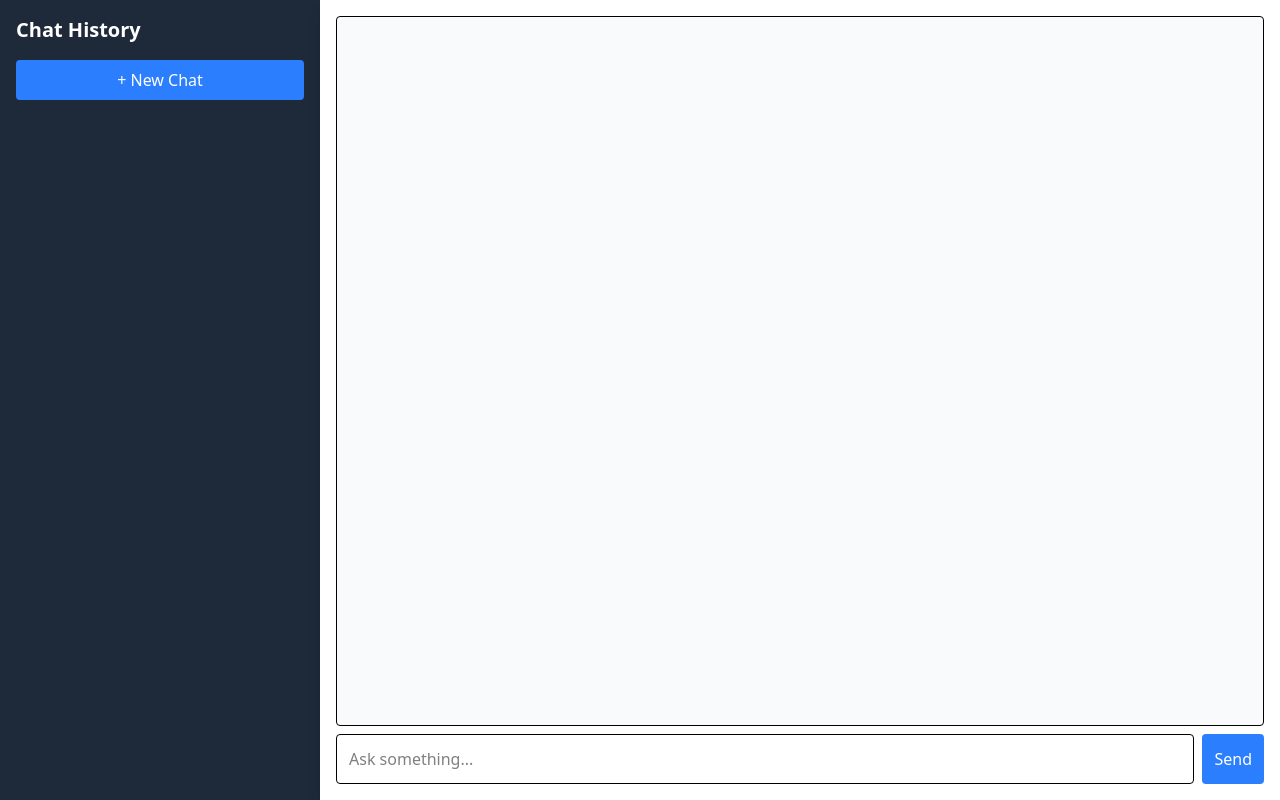
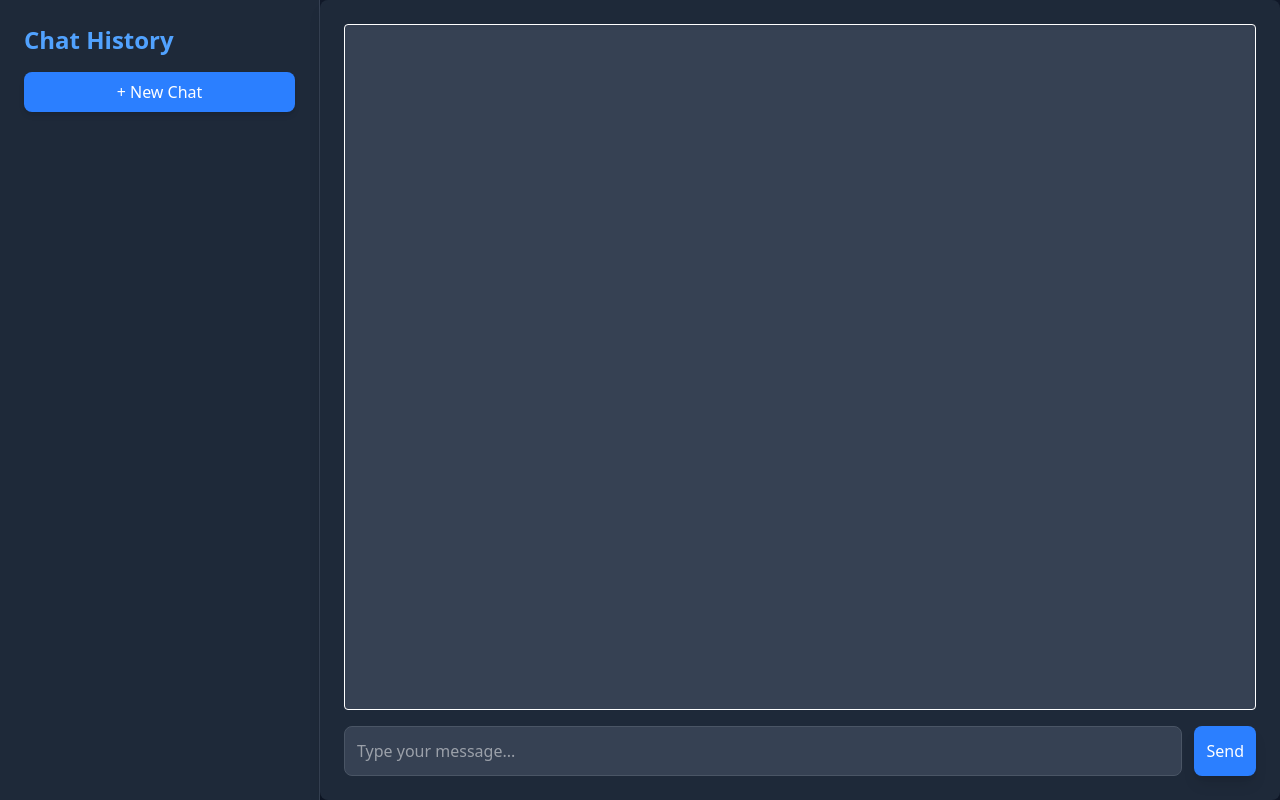
Before and after one commit to Tejas-Mehetre/Hackathon, a React (Vite) app: page /chatbot in a window 1280 px wide. Built offline with nearby package versions, Linux system fonts and the light colour scheme.

Commit message:
UI improve

```diff
--- a/src/component/chatHistory.jsx
+++ b/src/component/chatHistory.jsx
@@ -3,10 +3,10 @@ import { Trash2 } from "lucide-react";
 
 const ChatHistory = ({ history, loadChat, handleNewChat, deleteChat }) => {
   return (
-    <div className="w-1/4 bg-gray-800 text-white p-4 overflow-y-auto">
-      <h2 className="text-xl font-semibold mb-4">Chat History</h2>
+    <div className="w-1/4 bg-gray-800 text-white p-6 border-r border-gray-700 shadow-lg">
+      <h2 className="text-2xl font-semibold mb-4 text-blue-400">Chat History</h2>
       <button
-        className="w-full bg-blue-500 text-white py-2 mb-4 rounded"
+        className="w-full bg-blue-500 text-white py-2 mb-4 rounded-lg shadow-md hover:bg-blue-600"
         onClick={handleNewChat}
       >
         + New Chat
@@ -15,11 +15,11 @@ const ChatHistory = ({ history, loadChat, handleNewChat, deleteChat }) => {
         {history.map((session) => (
           <div
             key={session.id}
-            className="p-2 bg-gray-700 rounded flex justify-between items-center cursor-pointer hover:bg-gray-600"
-            onClick={() => loadChat(session.id)} // ✅ Correct way to load chat
+            className="p-3 bg-gray-700 rounded-lg flex justify-between items-center cursor-pointer transition-all hover:bg-gray-600 hover:shadow-md"
+            onClick={() => loadChat(session.id)}
           >
-            <div className="flex-1">{session.title}</div>
-            <button onClick={() => deleteChat(session.id)} className="ml-2 text-red-400 hover:text-red-600">
+            <div className="flex-1 text-gray-300">{session.title}</div>
+            <button onClick={() => deleteChat(session.id)} className="ml-2 text-red-400 hover:text-red-500">
               <Trash2 size={18} />
             </button>
           </div>
--- a/src/component/chatbot.jsx
+++ b/src/component/chatbot.jsx
@@ -1,5 +1,5 @@
 import React, { useEffect, useState } from "react";
-import ChatHistory from "./chatHistory";
+import ChatHistory from "./ChatHistory";
 import axios from "axios";
 
 const Chatbot = () => {
@@ -23,20 +23,15 @@ const Chatbot = () => {
 
     const userMessage = { text: input, sender: "user" };
     setMessages((prev) => [...prev, userMessage]);
-
     setLoading(true);
 
     try {
       const response = await axios.post("http://localhost:3000/model/getmodelResponse", { query: input });
-
       const data = response.data;
       const employees = data.allFilteredData.response.response.map(emp => emp.EmployeeName);
-
-      // Ensure the response is displayed as a list
       const botMessage = { text: employees, sender: "bot" };
 
       setMessages((prev) => [...prev, botMessage]);
-
       saveChatHistory(userMessage, botMessage);
     } catch (error) {
       console.error("Error fetching response:", error);
@@ -69,14 +64,8 @@ const Chatbot = () => {
   };
 
   const handleNewChat = () => {
-    if (messages.length > 0) {
-      const firstMessage = messages.find((msg) => msg.sender === "user")?.text || "Untitled Chat";
-      const newChat = { id: Date.now(), title: firstMessage.slice(0, 20), messages: [...messages] };
-
-      setHistory((prev) => [...prev, newChat]);
-      setMessages([]);
-      setCurrentChatId(null);
-    }
+    setMessages([]);
+    setCurrentChatId(null);
   };
 
   const deleteChat = (id) => {
@@ -90,24 +79,17 @@ const Chatbot = () => {
   };
 
   return (
-    <div className="flex h-screen bg-gray-100">
-      {/* Sidebar - Chat History */}
-      <ChatHistory
-        history={history}
-        loadChat={loadChat}  // ✅ Pass correct function
-        handleNewChat={handleNewChat}
-        deleteChat={deleteChat}
-      />
+    <div className="flex h-screen bg-gray-900 text-white">
+      <ChatHistory history={history} loadChat={loadChat} handleNewChat={handleNewChat} deleteChat={deleteChat} />
 
-      {/* Main Chat Section */}
-      <div className="w-3/4 flex flex-col justify-between h-full p-4 bg-white shadow-lg">
-        {/* Chat Display */}
-        <div className="flex-1 overflow-y-auto p-4 border rounded bg-gray-50">
+      <div className="w-3/4 flex flex-col justify-between h-full p-6 bg-gray-800 shadow-lg rounded-lg">
+        <div className="flex-1 overflow-y-auto p-4 border rounded bg-gray-700 shadow-inner">
           {messages.map((msg, index) => (
             <div
               key={index}
-              className={`p-3 my-2 rounded-lg max-w-lg ${msg.sender === "user" ? "bg-blue-500 text-white ml-auto" : "bg-gray-300 text-black"
-                }`}
+              className={`p-3 my-2 rounded-xl max-w-lg text-sm font-medium shadow-md ${
+                msg.sender === "user" ? "bg-blue-600 text-white ml-auto" : "bg-gray-600 text-gray-200"
+              }`}
             >
               {Array.isArray(msg.text) ? (
                 <ul className="list-disc pl-5">
@@ -120,20 +102,19 @@ const Chatbot = () => {
               )}
             </div>
           ))}
-          {loading && <p className="text-gray-500">Typing...</p>}
+          {loading && <p className="text-gray-400">Typing...</p>}
         </div>
 
-        {/* Input Area */}
-        <div className="flex mt-2">
+        <div className="flex mt-4">
           <input
             type="text"
-            className="flex-1 p-3 border rounded"
+            className="flex-1 p-3 border border-gray-600 rounded-lg bg-gray-700 text-white focus:ring-2 focus:ring-blue-500"
             value={input}
             onChange={(e) => setInput(e.target.value)}
             onKeyDown={(e) => e.key === "Enter" && handleSend()}
-            placeholder="Ask something..."
+            placeholder="Type your message..."
           />
-          <button className="ml-2 p-3 bg-blue-500 text-white rounded" onClick={handleSend}>
+          <button className="ml-3 p-3 bg-blue-500 text-white rounded-lg shadow-lg hover:bg-blue-600" onClick={handleSend}>
             Send
           </button>
         </div>
```
